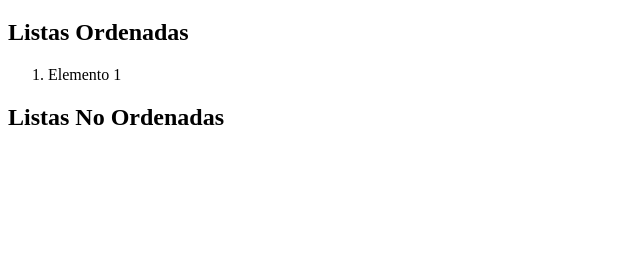
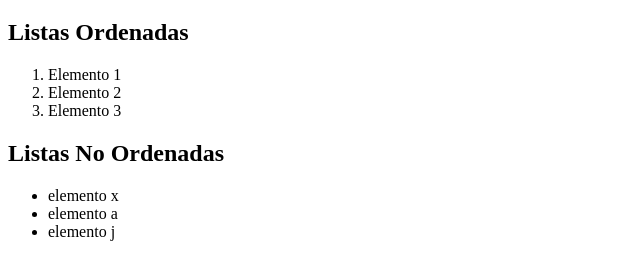
Before and after one commit to JulianCan/nuevo-repo, a plain HTML site: page listas.html in a window 1280 px wide. Shown: the part 61-336 px from the top of the page, without its empty margins (0-640 px from the left). Drawn offline with Linux system fonts and the light colour scheme.

Commit message:
Listas Ordenadas y No Ordenadas

```diff
--- a/listas.html
+++ b/listas.html
@@ -8,8 +8,15 @@
         <h2>Listas Ordenadas</h2>
         <ol>
             <li>Elemento 1</li>
+            <li>Elemento 2</li>
+            <li>Elemento 3</li>
         </ol>
 
         <h2>Listas No Ordenadas</h2>
+        <ul>
+            <li>elemento x</li>
+            <li>elemento a</li>
+            <li>elemento j</li>
+        </ul>
     </body>
 </html>
```
